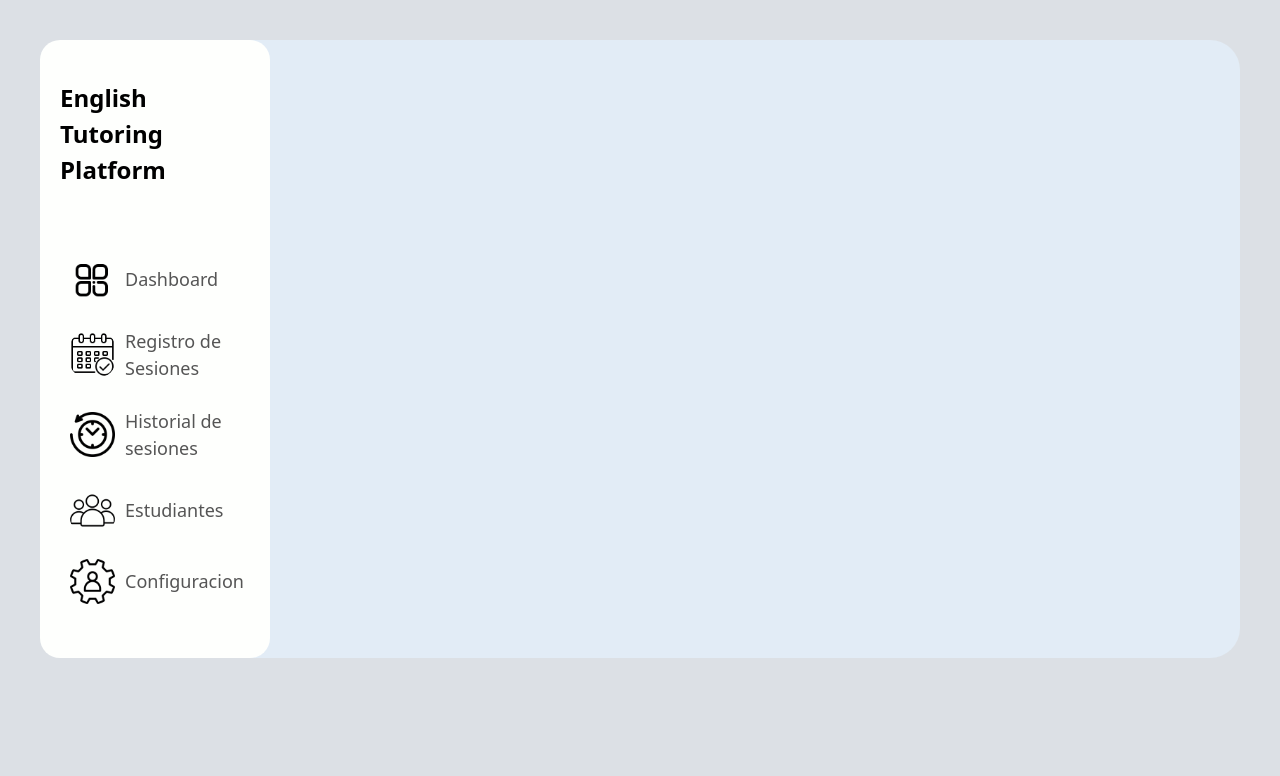
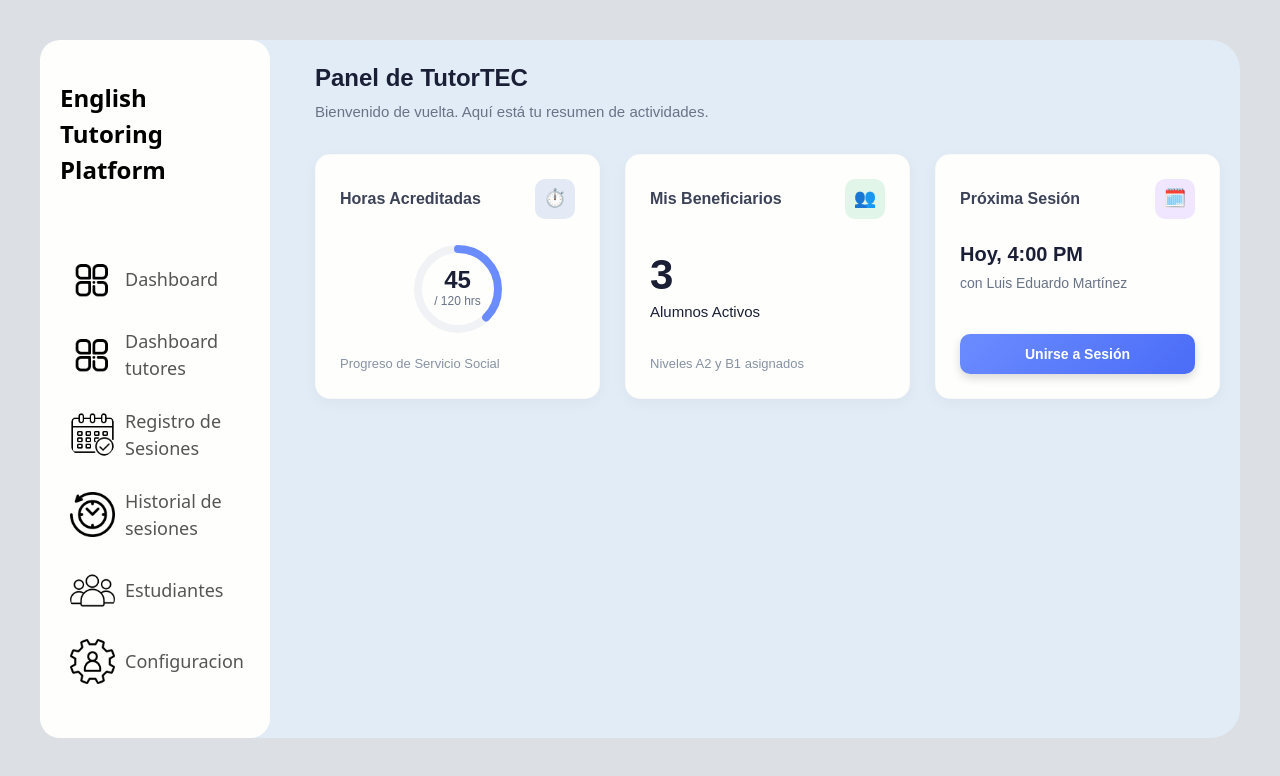
Before and after one commit to Kerno76/fastalkpruebas, a React (Vite) app: page /tutor in a window 1280 px wide. Shown: the top 776 px of the page. Built offline with nearby package versions, Linux system fonts and the light colour scheme.

Commit message:
Agrege cambios en estilos para modo Dark y claro, además, añadi un nuevo dashboard para la vista de tutor

```diff
--- a/src/App.jsx
+++ b/src/App.jsx
@@ -1,6 +1,7 @@
 import Sidebar from "./components/Sidebar"
 import Dashboard from "./pages/Dashboard"
 import Settings from "./pages/Config"
+import { TutorDashboard } from "./pages/TutorDashboard"
 import RegistroSesiones from "./pages/RegistroSesiones"
 import {Routes, Route} from 'react-router-dom'
 import "./styles/App.css"
@@ -13,6 +14,7 @@ function App() {
 
       <Routes>
         <Route path="/" element={<Dashboard />} />
+        <Route path="/tutor" element={<TutorDashboard />} />
         <Route path="/registro" element={<RegistroSesiones />} />
         <Route path="/settings" element={<Settings/>} />
       </Routes>
--- a/src/components/Settings.jsx
+++ b/src/components/Settings.jsx
@@ -70,7 +70,6 @@ export function Preferences({ darkMode, toggleTheme }) {
         </div>
       </div>
 
-      {/* Fila del Modo Oscuro con tu diseño ORIGINAL (switch clásico) */}
       <div className="settings-row border-top">
         <label id="darkmode" htmlFor="theme-toggle" className="settings-label-title">
             Modo Oscuro
--- a/src/components/Sidebar.jsx
+++ b/src/components/Sidebar.jsx
@@ -1,16 +1,23 @@
 import { navItems } from "../data/navItems"
+import { useState, useEffect } from "react"
 import { Link } from "react-router-dom"
 
 export default function Sidebar() {
+
+  const [activeSection, setActiveSection] = useState("profile")
+
   return (
     <div className="sidebar">
       <h2>English Tutoring Platform</h2>
 
       <ul>
         {navItems.map((item, i) => (
-          <li key={i}>
+          <li key={i}
+              onClick={() => setActiveSection(item.path)}
+              className={activeSection === item.path ? "active" : ""}>
+
             <Link to={item.path} className="navItem">
-              <img src={item.icon} />
+              <img src={item.icon} alt={item.label} />
               {item.label}
             </Link>
           </li>
--- a/src/data/navItems.js
+++ b/src/data/navItems.js
@@ -11,9 +11,10 @@ import bell from '../assets/bell.png'
 
 export const navItems = [
   { icon: dashboard, label: "Dashboard", path: "/" },
-  { icon: register_session, label: "Registro de Sesiones", path: "/registro" }, // <--- ¡AQUÍ FALTABA!
-  { icon: session_history, label: "Historial de sesiones", path: "/historial" }, // <--- FALTABA
-  { icon: students, label: "Estudiantes", path: "/estudiantes" }, // <--- FALTABA
+  { icon: dashboard, label: "Dashboard tutores", path: "/tutor" },
+  { icon: register_session, label: "Registro de Sesiones", path: "/registro" },
+  { icon: session_history, label: "Historial de sesiones", path: "/historial" },
+  { icon: students, label: "Estudiantes", path: "/estudiantes" },
   { icon: config, label: "Configuracion", path: "/settings" }
 ]
 
--- a/src/pages/Config.jsx
+++ b/src/pages/Config.jsx
@@ -45,7 +45,6 @@ export default function Settings() {
                         onClick={() => setActiveSection(item.section)}
                         className={activeSection === item.section ? "active" : ""}
                     >
-
                     <img src={item.icon} />
                     {item.label}
                     </li>
--- /dev/null
+++ b/src/pages/TutorDashboard.jsx
@@ -0,0 +1,81 @@
+import React from 'react';
+import '../styles/TutorDashboard.css';
+
+export function TutorDashboard() {
+  // Datos hardcodeados de ejemplo
+  const horasCompletadas = 45;
+  const horasMeta = 120;
+  const porcentajeHoras = (horasCompletadas / horasMeta) * 100;
+
+  const radio = 40;
+  const circunferencia = 2 * Math.PI * radio;
+  const dashoffset = circunferencia - (porcentajeHoras / 100) * circunferencia;
+
+  return (
+    <div className="tutor-dashboard-container">
+      <h2 className="dashboard-title">Panel de TutorTEC</h2>
+      <p className="dashboard-subtitle">Bienvenido de vuelta. Aquí está tu resumen de actividades.</p>
+
+      <div className="dashboard-cards-grid">
+
+        <div className="dash-card">
+          <div className="dash-card-header">
+            <h3>Horas Acreditadas</h3>
+            <span className="icon-wrapper blue-icon">⏱️</span>
+          </div>
+          <div className="progress-container">
+            <svg className="progress-circle" width="100" height="100">
+              {/* Círculo de fondo (gris claro) */}
+              <circle cx="50" cy="50" r={radio} className="circle-bg" />
+              {/* Círculo de progreso (azul) */}
+              <circle
+                cx="50"
+                cy="50"
+                r={radio}
+                className="circle-progress"
+                style={{
+                  strokeDasharray: circunferencia,
+                  strokeDashoffset: dashoffset
+                }}
+              />
+            </svg>
+            <div className="progress-text">
+              <span className="progress-current">{horasCompletadas}</span>
+              <span className="progress-total">/ {horasMeta} hrs</span>
+            </div>
+          </div>
+          <p className="card-footer-text">Progreso de Servicio Social</p>
+        </div>
+
+        {/* Tarjeta 2: Mis Beneficiarios */}
+        <div className="dash-card">
+          <div className="dash-card-header">
+            <h3>Mis Beneficiarios</h3>
+            <span className="icon-wrapper green-icon">👥</span>
+          </div>
+          <div className="stat-container">
+            <span className="stat-number">3</span>
+            <span className="stat-label">Alumnos Activos</span>
+          </div>
+          <p className="card-footer-text">Niveles A2 y B1 asignados</p>
+        </div>
+
+        {/* Tarjeta 3: Próxima Sesión */}
+        <div className="dash-card">
+          <div className="dash-card-header">
+            <h3>Próxima Sesión</h3>
+            <span className="icon-wrapper purple-icon">🗓️</span>
+          </div>
+          <div className="session-details">
+            <p className="session-date">Hoy, 4:00 PM</p>
+            <p className="session-student">con Luis Eduardo Martínez</p>
+          </div>
+          <button className="button button-primary start-session-btn">
+            Unirse a Sesión
+          </button>
+        </div>
+
+      </div>
+    </div>
+  );
+}
--- a/src/styles/App.css
+++ b/src/styles/App.css
@@ -128,6 +128,15 @@
 }
 
 .sidebar li:hover img{
+  filter: brightness(0) invert(1);
+}
+
+.sidebar li.active{
+  background-color: var(--sidebar-li-active);
+  color: var(--sidebar-li-active-text);
+}
+
+.sidebar li.active img {
   filter: brightness(0) invert(1);
 }
 
--- a/src/styles/RegistroSesiones.css
+++ b/src/styles/RegistroSesiones.css
@@ -4,6 +4,8 @@
     padding: 30px;
     margin-right: 20px;
     min-height: 600px;
+    margin-top: 20px;
+    margin-bottom: 20px;
 }
 
 .registro-header {
@@ -191,3 +193,15 @@ body.dark .info-box { background-color: #313538; color: #d0d2d3; }
     background-image: linear-gradient(to right, transparent, var(--border-settingsMenu), transparent);
     margin: 30px 0;
 }
+
+
+
+
+@media (max-width: 900px){
+
+  .registro-container{
+    margin-left: 20px;
+    margin-bottom: 30px;
+  }
+
+}
--- /dev/null
+++ b/src/styles/TutorDashboard.css
@@ -0,0 +1,184 @@
+/* Contenedor principal */
+.tutor-dashboard-container {
+  padding: 20px;
+  width: 100%;
+  box-sizing: border-box;
+  font-family: 'Arial', sans-serif;
+}
+
+.dashboard-title {
+  margin: 0 0 5px 0;
+  color: #1a1f36;
+  font-size: 24px;
+}
+
+.dashboard-subtitle {
+  color: #697386;
+  margin-top: 0;
+  margin-bottom: 30px;
+  font-size: 15px;
+}
+
+/* Grid de las tarjetas */
+.dashboard-cards-grid {
+  display: grid;
+  grid-template-columns: repeat(auto-fit, minmax(280px, 1fr));
+  gap: 25px;
+}
+
+/* Estilo individual de cada tarjeta */
+.dash-card {
+  background: var(--bg-card);
+  border-radius: 15px;
+  padding: 24px;
+  box-shadow: 0 4px 15px rgba(0, 0, 0, 0.04);
+  border: 1px solid rgba(0, 0, 0, 0.02);
+  display: flex;
+  flex-direction: column;
+  justify-content: space-between;
+  transition: transform 0.2s ease, box-shadow 0.2s ease;
+}
+
+.dash-card:hover {
+  transform: translateY(-2px);
+  box-shadow: 0 8px 25px rgba(0, 0, 0, 0.08);
+}
+
+.dash-card-header {
+  display: flex;
+  justify-content: space-between;
+  align-items: center;
+  margin-bottom: 20px;
+}
+
+.dash-card-header h3 {
+  margin: 0;
+  font-size: 16px;
+  color: var(--color-card-dash);
+  font-weight: 600;
+}
+
+/* Iconos circulares suaves */
+.icon-wrapper {
+  display: flex;
+  align-items: center;
+  justify-content: center;
+  width: 40px;
+  height: 40px;
+  border-radius: 10px;
+  font-size: 18px;
+}
+
+.blue-icon { background: #e3e9f5; color: #6b8cff; }
+.green-icon { background: #e1f5e8; color: #2ecc71; }
+.purple-icon { background: #f0e6ff; color: #9b59b6; }
+
+/* --- Círculo de Progreso SVG --- */
+.progress-container {
+  position: relative;
+  display: flex;
+  justify-content: center;
+  align-items: center;
+  margin-bottom: 15px;
+}
+
+.progress-circle {
+  transform: rotate(-90deg); /* Para que empiece arriba */
+}
+
+.circle-bg {
+  fill: none;
+  stroke: #f0f2f5;
+  stroke-width: 8;
+}
+
+.circle-progress {
+  fill: none;
+  stroke: #6b8cff;
+  stroke-width: 8;
+  stroke-linecap: round;
+  transition: stroke-dashoffset 1s ease-out; /* Animación suave al cargar */
+}
+
+.progress-text {
+  position: absolute;
+  display: flex;
+  flex-direction: column;
+  align-items: center;
+  justify-content: center;
+}
+
+.progress-current {
+  font-size: 24px;
+  font-weight: 700;
+  color: var(--color-progress-sesdate-dash);
+  line-height: 1;
+}
+
+.progress-total {
+  font-size: 12px;
+  color: var(--color-progresstotal-dash);
+}
+
+/* --- Estadísticas (Beneficiarios) --- */
+.stat-container {
+  display: flex;
+  flex-direction: column;
+  margin-bottom: 15px;
+}
+
+.stat-number {
+  font-size: 42px;
+  font-weight: 700;
+  color: var(--color-progress-sesdate-dash);
+  line-height: 1;
+  margin-bottom: 5px;
+}
+
+.stat-label {
+  font-size: 15px;
+  color: var(--color-progress-sesdate-dash);
+}
+
+/* --- Detalles Próxima Sesión --- */
+.session-details {
+  margin-bottom: 20px;
+}
+
+.session-date {
+  font-size: 20px;
+  font-weight: 600;
+  color: var(--color-progress-sesdate-dash);
+  margin: 0 0 4px 0;
+}
+
+.session-student {
+  font-size: 14px;
+  color: #697386;
+  margin: 0;
+}
+
+/* Textos inferiores de ayuda */
+.card-footer-text {
+  margin: 0;
+  font-size: 13px;
+  color: #8792a2;
+}
+
+/* Botón (Asegúrate de tener tu clase .button-primary base o usa esta) */
+.start-session-btn {
+  width: 100%;
+  padding: 12px;
+  border-radius: 10px;
+  border: none;
+  background: linear-gradient(135deg, #6b8cff, #4a6cf7);
+  color: white;
+  font-weight: 600;
+  cursor: pointer;
+  transition: transform 0.2s, box-shadow 0.2s;
+}
+
+.start-session-btn:hover {
+  transform: translateY(-2px);
+  box-shadow: 0 6px 15px rgba(107, 140, 255, 0.3);
+}
--- a/src/styles/index.css
+++ b/src/styles/index.css
@@ -37,6 +37,7 @@
   --settings-color: #DFEBFB;
   --settings-text: #364961;
 
+  /* Estilos varios para cambios de color en la pestaña de configuraciones */
   --border-settingsMenu: rgba(0,0,0,0.08);
 
   --label-profile: black;
@@ -49,6 +50,15 @@
 
   --settings-desc: #666;
   --settings-label-desc: #666;
+
+  /* Estilos para mantener retroalimentación visual del side bar */
+  --sidebar-li-active: #232526d1;
+  --sidebar-li-active-text: rgb(255, 255, 255);
+
+  /* Estilos para cambio de color de texto en dashboard tutores */
+  --color-progress-sesdate-dash: #1a1f36;
+  --color-card-dash: #3c4257;
+  --color-progresstotal-dash: #697386;
 }
 
 /* Tema oscuro */
@@ -90,6 +100,13 @@
 
   --settings-desc: #d4d4d4;
   --settings-label-desc: #c1c1c1ca;
+
+  --sidebar-li-active: #ced5d992;
+  --sidebar-li-active-text: rgb(255, 255, 255);
+
+  --color-progress-sesdate-dash: white;
+  --color-card-dash: #dbdce0;
+  --color-progresstotal-dash: #c9ced6;
 }
 
 body{
```
